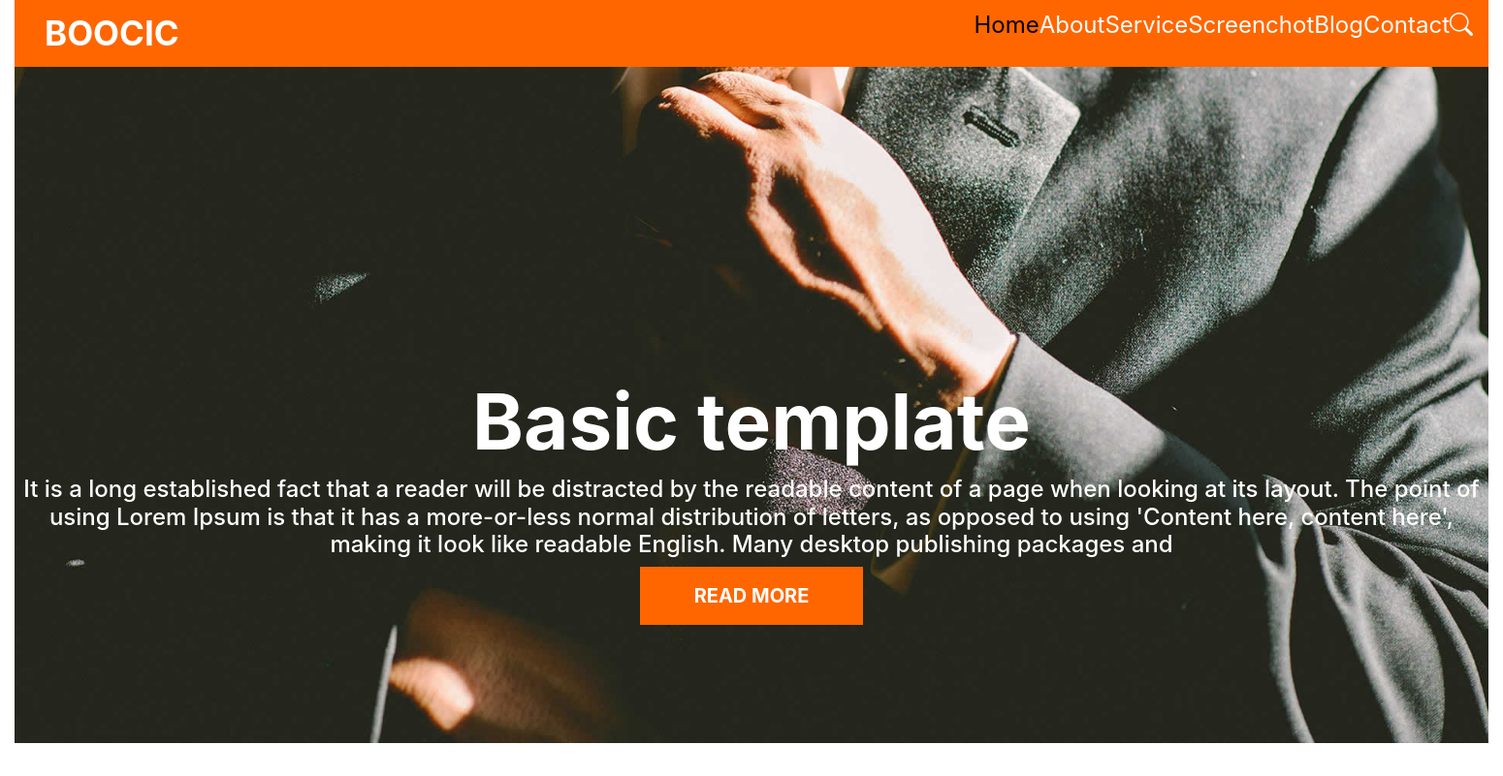
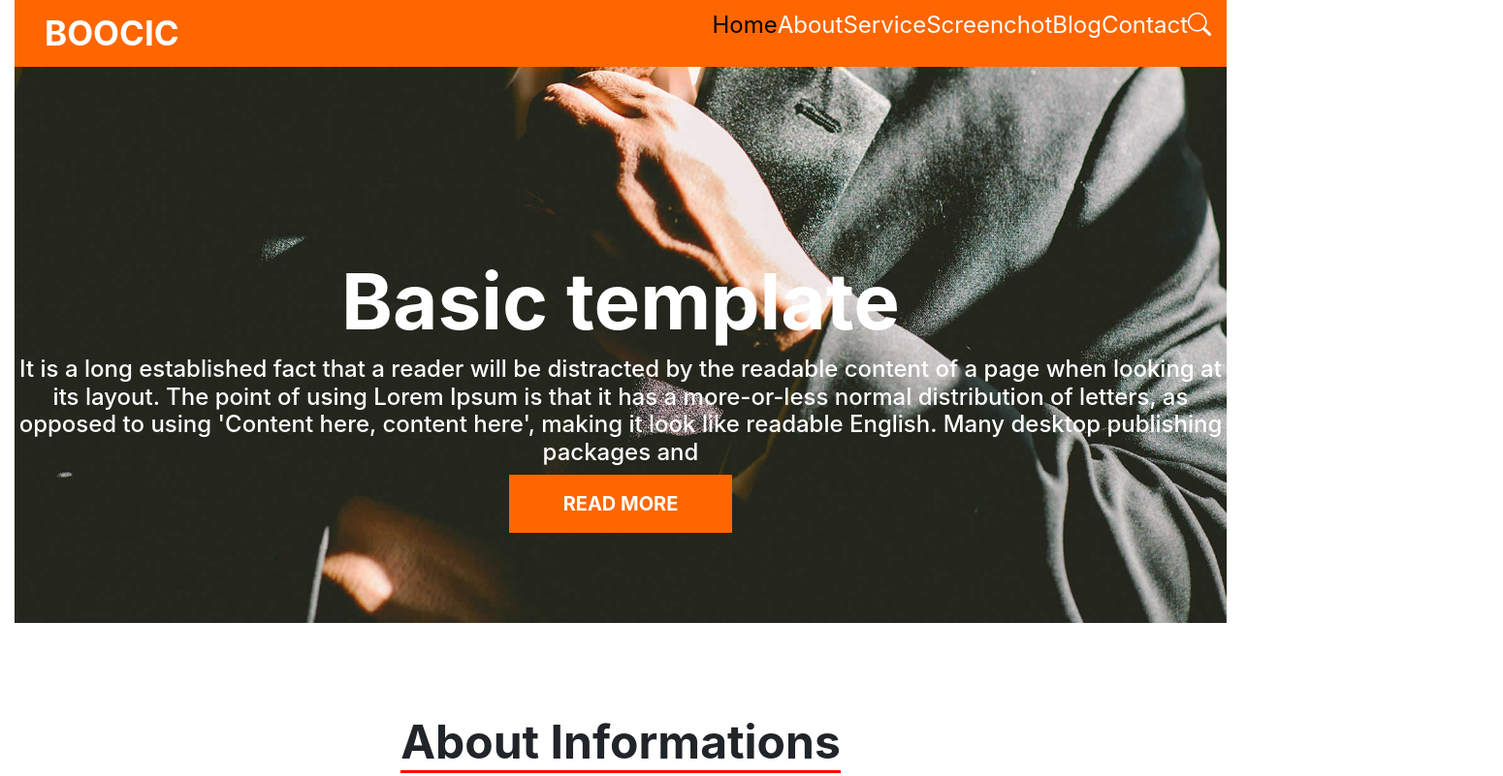
Before and after one commit to RAHIB786110/boocic, a plain HTML site: page index.html in a window 1280 px wide. Shown: the top 801 px of the page at 97% size, 1550 px wide, since content can reach past the window. Drawn offline with nearby package versions, Linux system fonts and the light colour scheme.

Commit message:
Update style.css

```diff
--- a/src/style.css
+++ b/src/style.css
@@ -1,26 +1,4 @@
-@media screen and (orientation:landscape)
-        {
-            body {
-                display: grid;
-                grid-template-columns:12fr;
-            }
-            header {
-                grid-row: 2;
 
-            }
-            nav {
-                grid-row: 1;
-
-            }
-            section {
-                grid-row: 3;
-
-            }
-            footer {
-                grid-row: 4;
-
-            }
-        }
         @media screen and (orientation:portrait) {
 
                 body {
```
